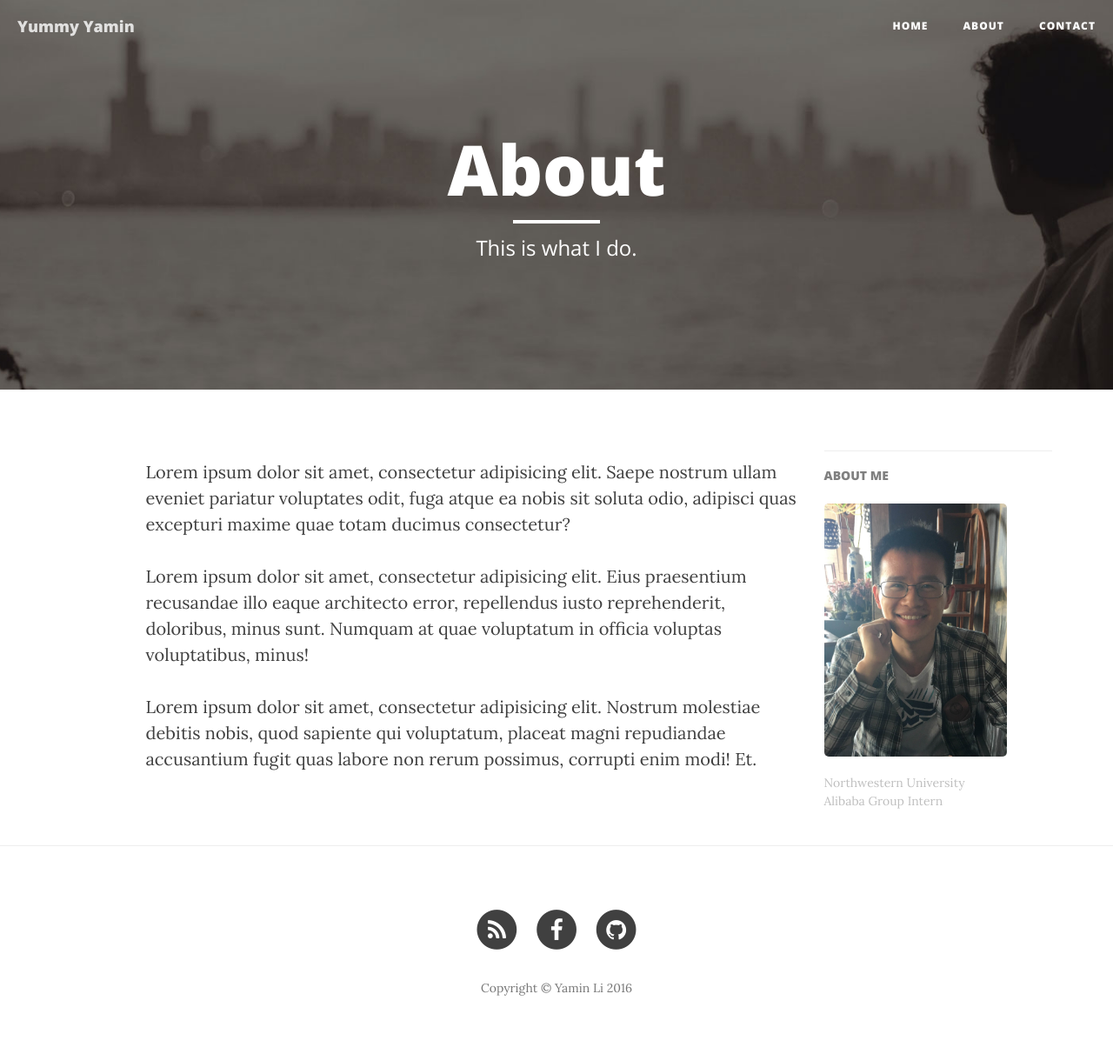
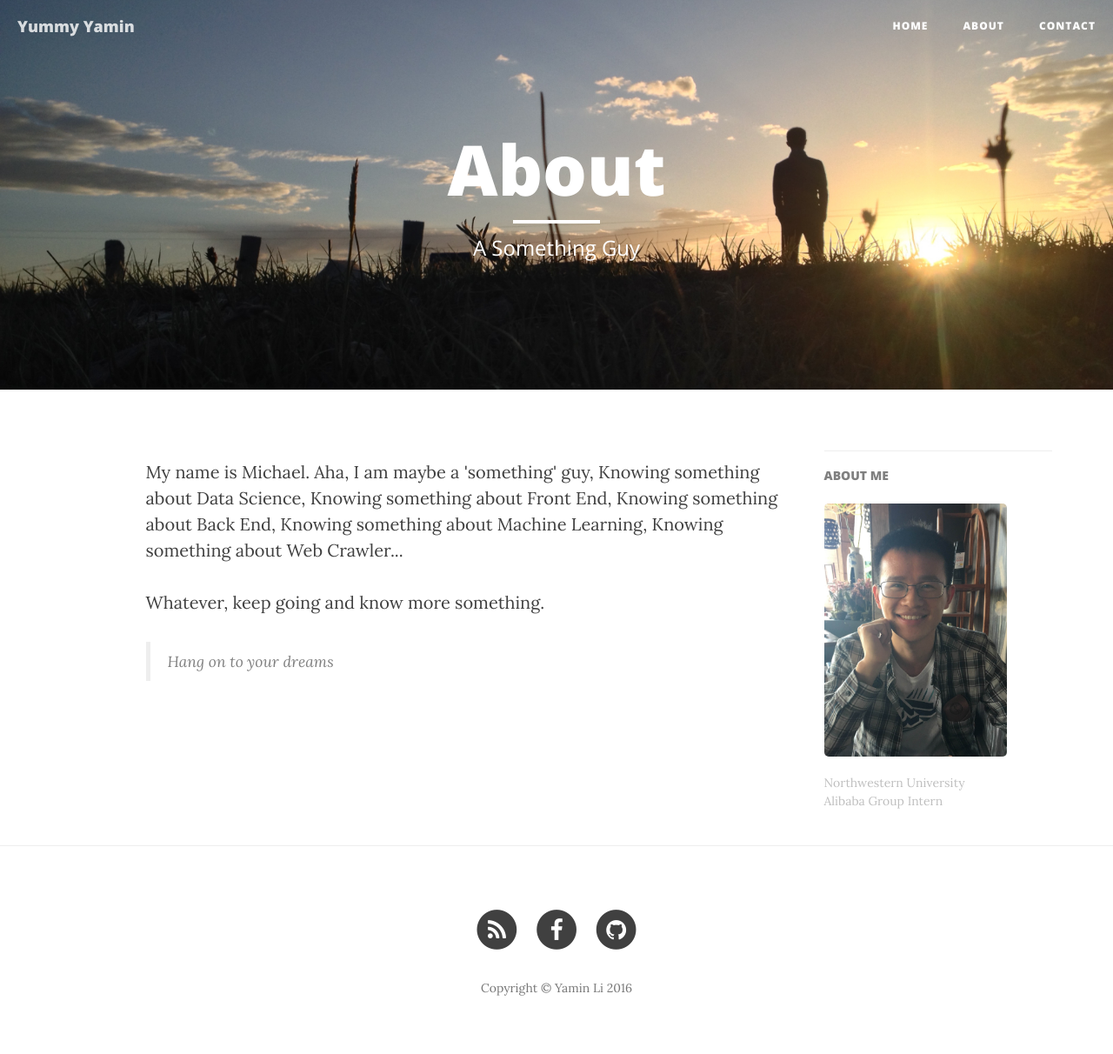
Before and after one commit to YaminLi/YaminLi.github.io, a Jekyll site: the page built from about.html, in a window 1280 px wide. Shown: the whole page at 87% size. Built offline with Jekyll 4.4.1, drawn with Linux system fonts in a browser that asks for light colours; nearby versions of some CDN libraries.

Commit message:
complete about

```diff
--- a/about.html
+++ b/about.html
@@ -1,12 +1,13 @@
 ---
 layout: page
 title: "About"
-description: "This is what I do."
+description: "A Something Guy"
 header-img: "img/about-bg.jpg"
 ---
 
-<p>Lorem ipsum dolor sit amet, consectetur adipisicing elit. Saepe nostrum ullam eveniet pariatur voluptates odit, fuga atque ea nobis sit soluta odio, adipisci quas excepturi maxime quae totam ducimus consectetur?</p>
+<p>My name is Michael. Aha, I am maybe a 'something' guy, Knowing something about Data Science, Knowing something about
+  Front End, Knowing something about Back End, Knowing something about Machine Learning, Knowing something about Web Crawler...</p>
 
-<p>Lorem ipsum dolor sit amet, consectetur adipisicing elit. Eius praesentium recusandae illo eaque architecto error, repellendus iusto reprehenderit, doloribus, minus sunt. Numquam at quae voluptatum in officia voluptas voluptatibus, minus!</p>
+<p>Whatever, keep going and know more something.</p>
 
-<p>Lorem ipsum dolor sit amet, consectetur adipisicing elit. Nostrum molestiae debitis nobis, quod sapiente qui voluptatum, placeat magni repudiandae accusantium fugit quas labore non rerum possimus, corrupti enim modi! Et.</p>
+<blockquote> Hang on to your dreams</blockquote>
```
Also changed, not shown: img/about-bg.jpg, img/about-bg1.jpg (added), img/home-bg-2.jpg, img/home-bg.jpg, 6 other files.
